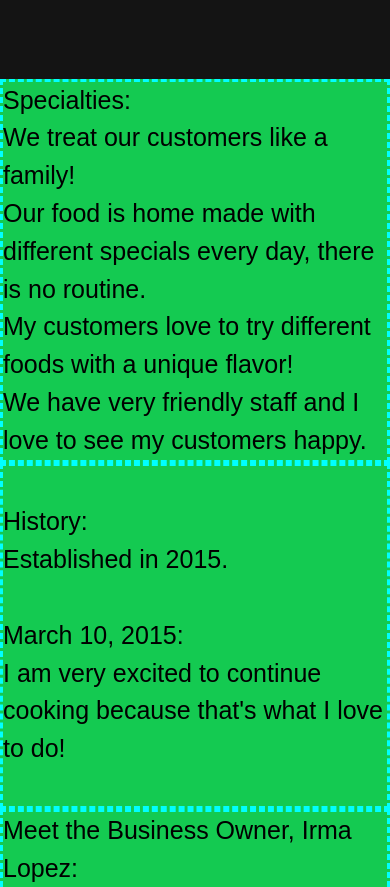
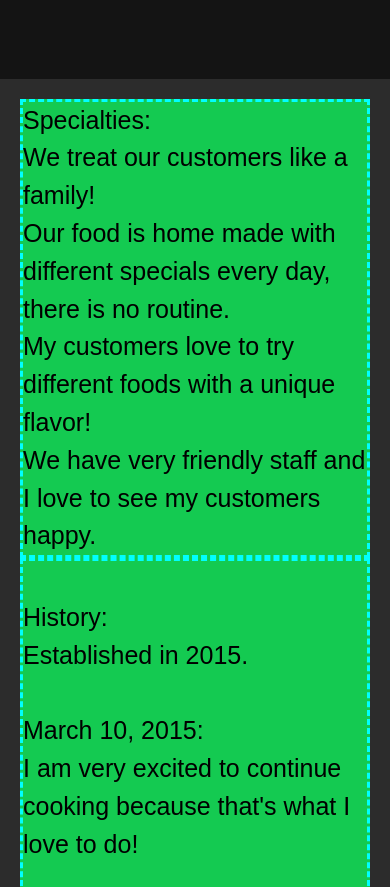
Before and after one commit to XanderThrows/Irma-Kitchen-website, a plain HTML site: page tech.html in a window 390 px wide. Shown: the part 761-1648 px from the top of the page. Drawn offline with Linux system fonts and the light colour scheme.

Commit message:
Update moreStyle.css

```diff
--- a/moreStyle.css
+++ b/moreStyle.css
@@ -354,7 +354,14 @@
     /*display: flex;*/
     flex-direction: column;
     align-items: center;
-    height: 100vh;
+    min-height: 100vh;
+}
+
+@media (max-width: 600px) {
+    .services {
+        align-items: flex-start; /* Adjust alignment for mobile screens */
+        padding: 20px; /* Add padding for better spacing */
+    }
 }
 
 /*.services{
```
